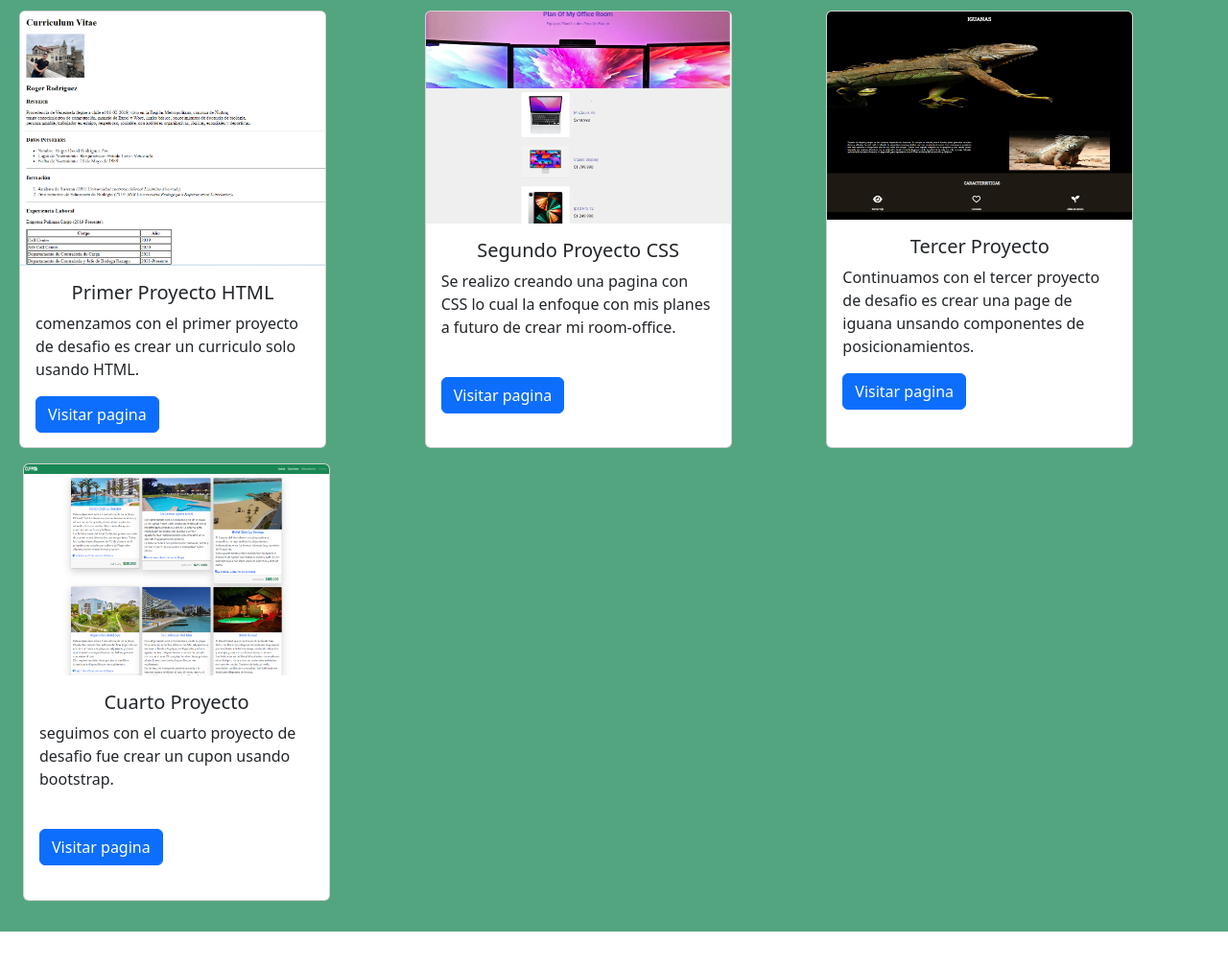
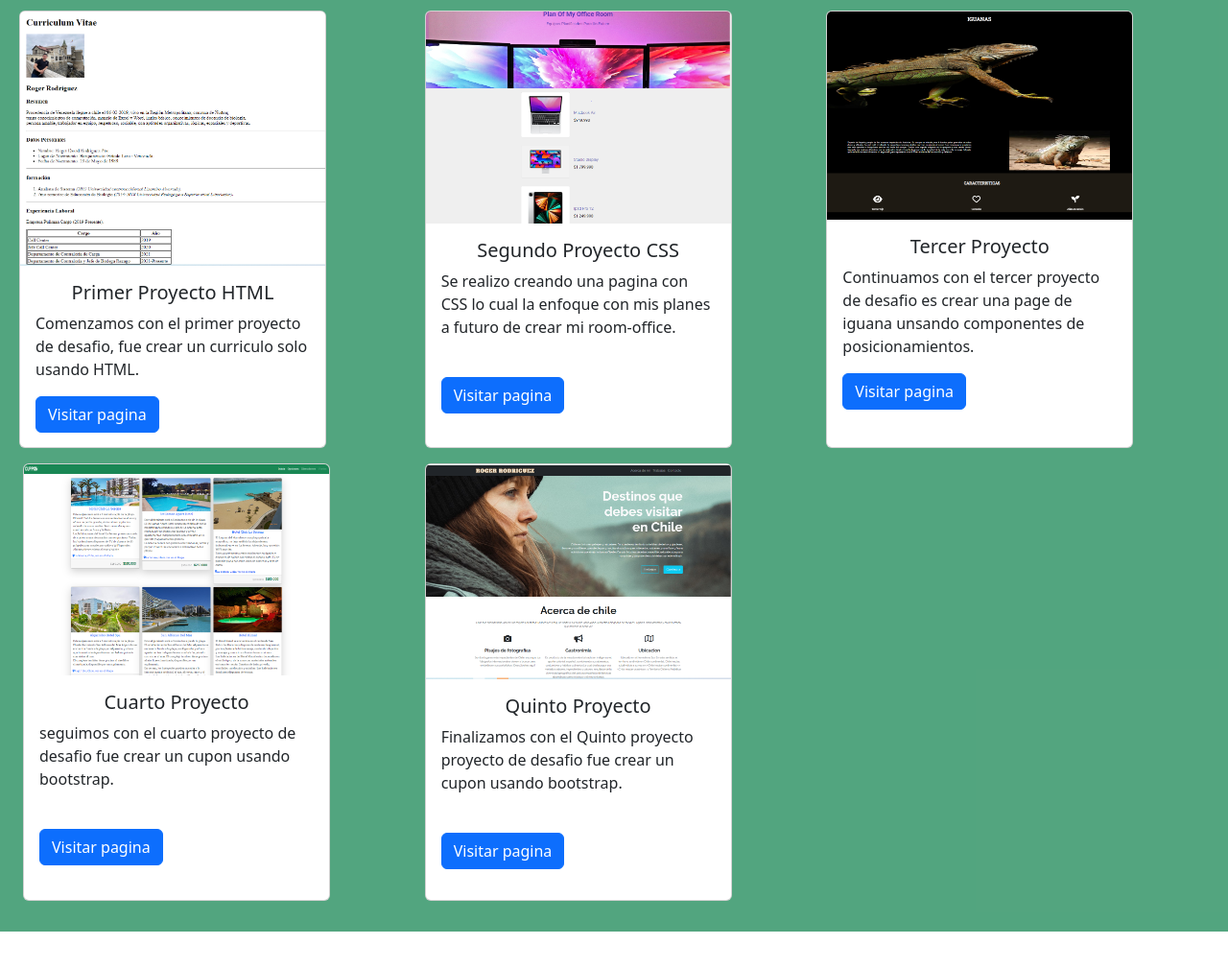
Before and after one commit to roger-rd/6to-Desafio_Final, a plain HTML site: page index.html in a window 1280 px wide. Shown: the part 828-1837 px from the top of the page at 96% size. Drawn offline with nearby package versions, Linux system fonts and the light colour scheme.

Commit message:
se agrega la  quinta card

```diff
--- a/assets/css/style.css
+++ b/assets/css/style.css
@@ -10,7 +10,3 @@ body{
     background-size: cover;
     background-position: left;
   }
-
-  header p {
-
-  }
--- a/index.html
+++ b/index.html
@@ -40,7 +40,7 @@
               <img src="assets/img/primer_proyecto.PNG" class="card-img-top" alt="foto-cv">
               <div class="card-body">
                 <h5 class="card-title text-center">Primer Proyecto HTML</h5>
-                <p class="card-text">comenzamos con el primer proyecto de desafio es crear un curriculo solo usando HTML.</p>
+                <p class="card-text">Comenzamos con el primer proyecto de desafio, fue crear un curriculo solo usando HTML.</p>
                 <a href="https://roger-rd.github.io/1er_desafio_-CV_Desafio_Latam.gi/" target="_blank" class="btn btn-primary">Visitar pagina</a>
               </div>
             </div>
@@ -65,7 +65,6 @@
               </div>
             </div>
           </div>
-          </div>
           <div class="col-12s col-md-6 col-lg-4 py-2">
             <div class="card" style="width: 20rem; height: 28.5rem;">
               <img src="assets/img/cuarto_proyecto.PNG" class="card-img-top" alt="page_iguana">
@@ -76,7 +75,18 @@
               </div>
             </div>
           </div>
+          <div class="col-12s col-md-6 col-lg-4 py-2">
+            <div class="card" style="width: 20rem; height: 28.5rem;">
+              <img src="assets/img/Quinto_proyecto.PNG" class="card-img-top" alt="clone_repositorio">
+              <div class="card-body">
+                <h5 class="card-title text-center">Quinto Proyecto</h5>
+                <p class="card-text pb-4">Finalizamos con el Quinto proyecto proyecto de desafio fue crear un cupon usando bootstrap.</p>
+                <a href="https://roger-rd.github.io/fdsw-github/" target="_blank" class="btn btn-primary">Visitar pagina</a>
               </div>
+            </div>
+          </div>
+
+
         </article>
     </main>
 
```
Also changed, not shown: assets/img/Quinto_proyecto.PNG (added). Lines whose indentation alone changed are shown as unchanged.
